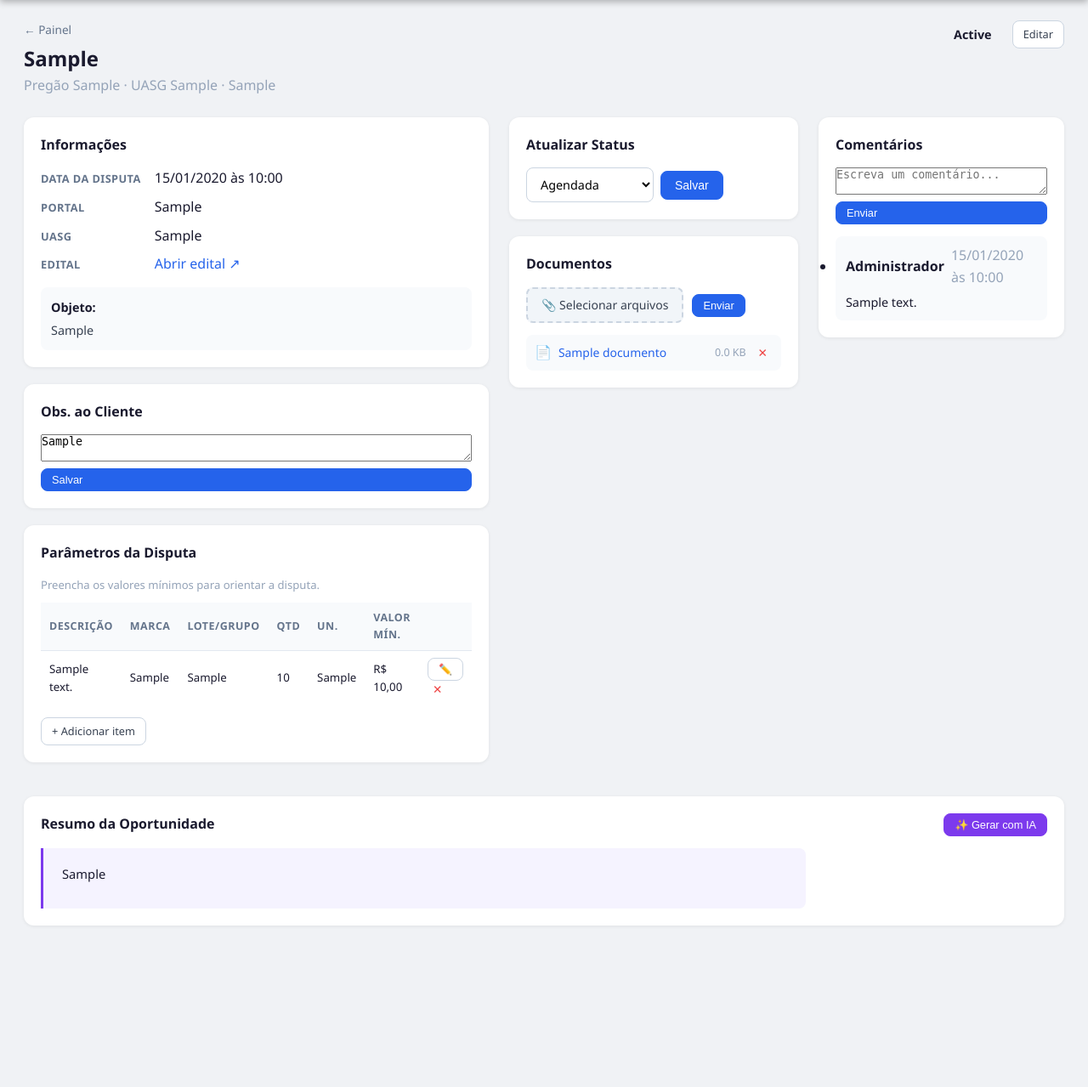
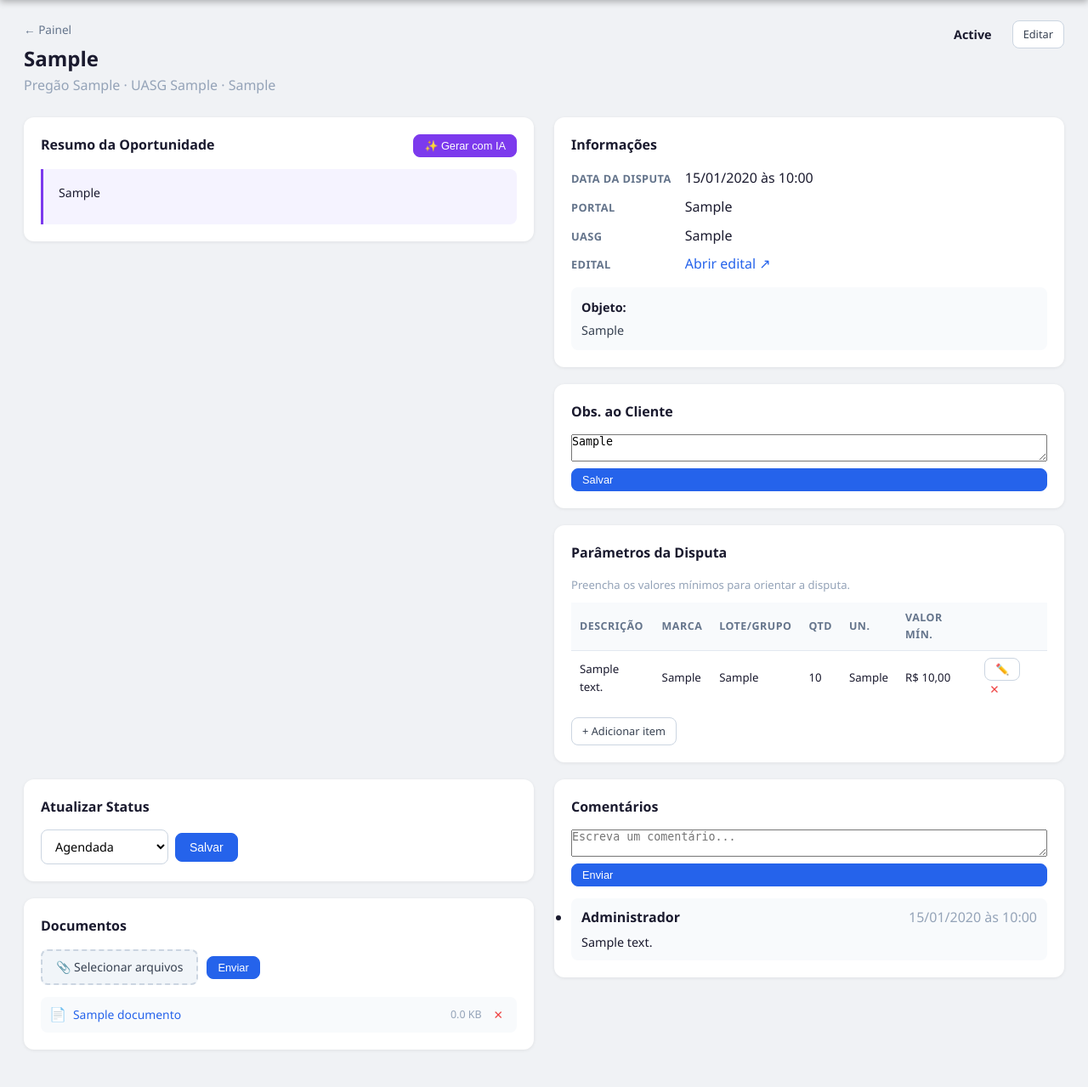
Before and after one commit to igorsantoscost-rgb/Software-de-Licita-es, a Flask app: page /licitacoes/1 in a window 1280 px wide. Shown: the part 56-1335 px from the top of the page at 85% size. Before the commit the page ends 1145 px from the top, so only its background shows below. Run offline with Flask 3, Linux system fonts and the light colour scheme; a user stored in the database is signed in; tables that the repository leaves empty hold one stand-in row (values such as "Sample post").

Commit message:
feat: resumo da oportunidade movido para primeira coluna da pagina de detalhe

```diff
--- a/app/static/css/style.css
+++ b/app/static/css/style.css
@@ -212,9 +212,9 @@ a:hover { text-decoration: underline; }
 .grid-2 { display: grid; grid-template-columns: 1fr 1fr; gap: 0 24px; }
 @media (max-width: 768px) { .grid-2 { grid-template-columns: 1fr; } }
 
-.grid-3 { display: grid; grid-template-columns: 1fr 1fr 0.85fr; gap: 0 24px; align-items: start; }
-@media (max-width: 1100px) { .grid-3 { grid-template-columns: 1fr 1fr; } }
-@media (max-width: 768px) { .grid-3 { grid-template-columns: 1fr; } }
+.grid-4 { display: grid; grid-template-columns: 0.8fr 1.1fr 1.1fr 0.85fr; gap: 0 24px; align-items: start; }
+@media (max-width: 1300px) { .grid-4 { grid-template-columns: 1fr 1fr; } }
+@media (max-width: 768px) { .grid-4 { grid-template-columns: 1fr; } }
 
 /* ── Info grid ── */
 .info-grid { display: grid; grid-template-columns: auto 1fr; gap: 8px 16px; align-items: baseline; }
@@ -264,29 +264,28 @@ a:hover { text-decoration: underline; }
 .doc-tamanho { font-size: .78rem; }
 
 /* ── Resumo IA ── */
-.card-resumo-ia { margin-top: 20px; }
 .resumo-ia {
   background: #f5f3ff;
   border-left: 3px solid #7c3aed;
-  padding: 18px 22px;
+  padding: 16px 18px;
   border-radius: 0 8px 8px 0;
-  font-size: .92rem;
-  line-height: 1.7;
-  max-width: 900px;
+  font-size: .88rem;
+  line-height: 1.65;
+  overflow-wrap: break-word;
 }
 .resumo-ia h2, .resumo-ia h3 {
   color: #5b21b6;
-  font-size: 1.05rem;
-  margin: 18px 0 8px;
+  font-size: 1rem;
+  margin: 16px 0 8px;
 }
 .resumo-ia h2:first-child, .resumo-ia h3:first-child { margin-top: 0; }
 .resumo-ia p { margin: 0 0 10px; }
-.resumo-ia ul, .resumo-ia ol { margin: 0 0 12px; padding-left: 22px; }
+.resumo-ia ul, .resumo-ia ol { margin: 0 0 12px; padding-left: 20px; }
 .resumo-ia li { margin-bottom: 5px; }
 .resumo-ia strong { color: #4c1d95; }
 .resumo-ia hr { border: none; border-top: 1px solid #ddd6fe; margin: 14px 0; }
-.resumo-ia table { width: 100%; border-collapse: collapse; margin: 10px 0; font-size: .88rem; }
-.resumo-ia th, .resumo-ia td { border: 1px solid #ddd6fe; padding: 6px 10px; text-align: left; }
+.resumo-ia table { width: 100%; border-collapse: collapse; margin: 10px 0; font-size: .82rem; }
+.resumo-ia th, .resumo-ia td { border: 1px solid #ddd6fe; padding: 5px 8px; text-align: left; }
 .resumo-ia th { background: #ede9fe; }
 
 /* ── Itens ── */
--- a/app/templates/detalhe_licitacao.html
+++ b/app/templates/detalhe_licitacao.html
@@ -17,7 +17,26 @@
   </div>
 </div>
 
-<div class="grid-3">
+<div class="grid-4">
+
+  <!-- Coluna do Resumo -->
+  <div>
+    <div class="card card-resumo-ia">
+      <div class="card-header-row">
+        <h3>Resumo da Oportunidade</h3>
+        {% if current_user.is_assessor() %}
+        <form method="POST" action="{{ url_for('lic.gerar_resumo', id=lic.id) }}">
+          <button type="submit" class="btn btn-sm btn-ia">✨ Gerar com IA</button>
+        </form>
+        {% endif %}
+      </div>
+      {% if lic.resumo_ia %}
+      <div class="resumo-ia">{{ lic.resumo_ia|markdown_seguro }}</div>
+      {% else %}
+      <p class="muted">Nenhum resumo gerado ainda.{% if current_user.is_assessor() %} Clique em "Gerar com IA" para criar.{% endif %}</p>
+      {% endif %}
+    </div>
+  </div>
 
   <!-- Coluna esquerda -->
   <div>
@@ -237,23 +256,6 @@
   </div>
 </div>
 
-<!-- Resumo IA — card de largura cheia, fora do grid de 3 colunas -->
-<div class="card card-resumo-ia">
-  <div class="card-header-row">
-    <h3>Resumo da Oportunidade</h3>
-    {% if current_user.is_assessor() %}
-    <form method="POST" action="{{ url_for('lic.gerar_resumo', id=lic.id) }}">
-      <button type="submit" class="btn btn-sm btn-ia">✨ Gerar com IA</button>
-    </form>
-    {% endif %}
-  </div>
-  {% if lic.resumo_ia %}
-  <div class="resumo-ia">{{ lic.resumo_ia|markdown_seguro }}</div>
-  {% else %}
-  <p class="muted">Nenhum resumo gerado ainda.{% if current_user.is_assessor() %} Clique em "Gerar com IA" para criar.{% endif %}</p>
-  {% endif %}
-</div>
-
 <!-- Modal editar item -->
 <div id="modal-item" class="modal" style="display:none">
   <div class="modal-box">
```
